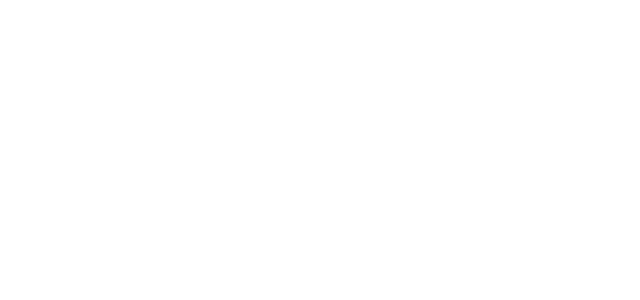
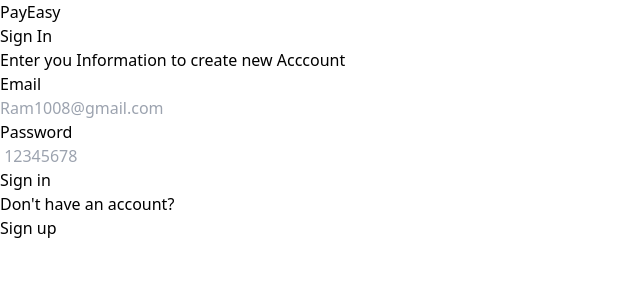
Before and after one commit to Rishabh1-dubey/Payment-App, a React (Vite) app in the folder frontend/: page / in a window 1280 px wide. Before the commit this address had no page. Shown: the top 300 px of the page, without its empty margins (0-640 px from the left). Built offline with nearby package versions, Linux system fonts and the light colour scheme.

Commit message:
adding router

```diff
--- a/frontend/src/App.jsx
+++ b/frontend/src/App.jsx
@@ -7,11 +7,13 @@
 
 function App() {
 
+
   return (
 
       <>
         <BrowserRouter>
         <Routes>
+          <Route path='/' element={<Signin/>}/>
           <Route path='/signin' element={<Signin/>}/>
           <Route path='/signup' element={<Signup/>}/>
           <Route path='/dashboard' element={<Dashboard/>}/>
--- /dev/null
+++ b/frontend/src/constent.js
@@ -0,0 +1 @@
+export const IMG_LOGO="https://static.vecteezy.com/system/resources/thumbnails/004/999/766/small_2x/digital-wallet-logo-design-template-with-pixel-effect-logo-concept-of-credit-card-crypto-wallet-fast-online-payment-vector.jpg"
```
Also changed, not shown: frontend/src/assets/payment.jpg (added).
